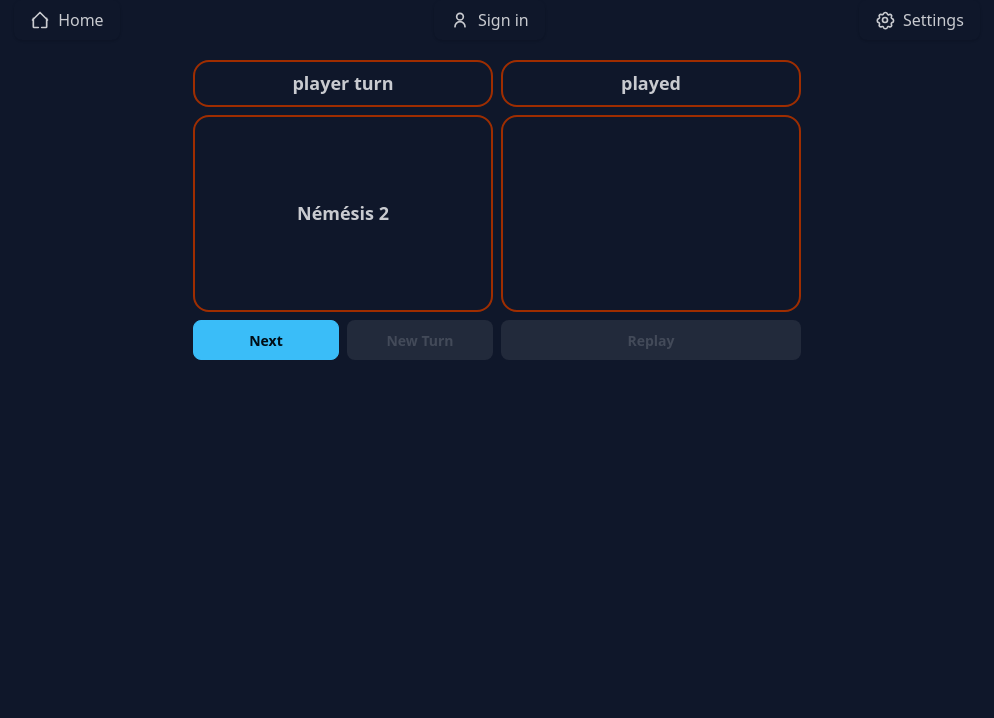
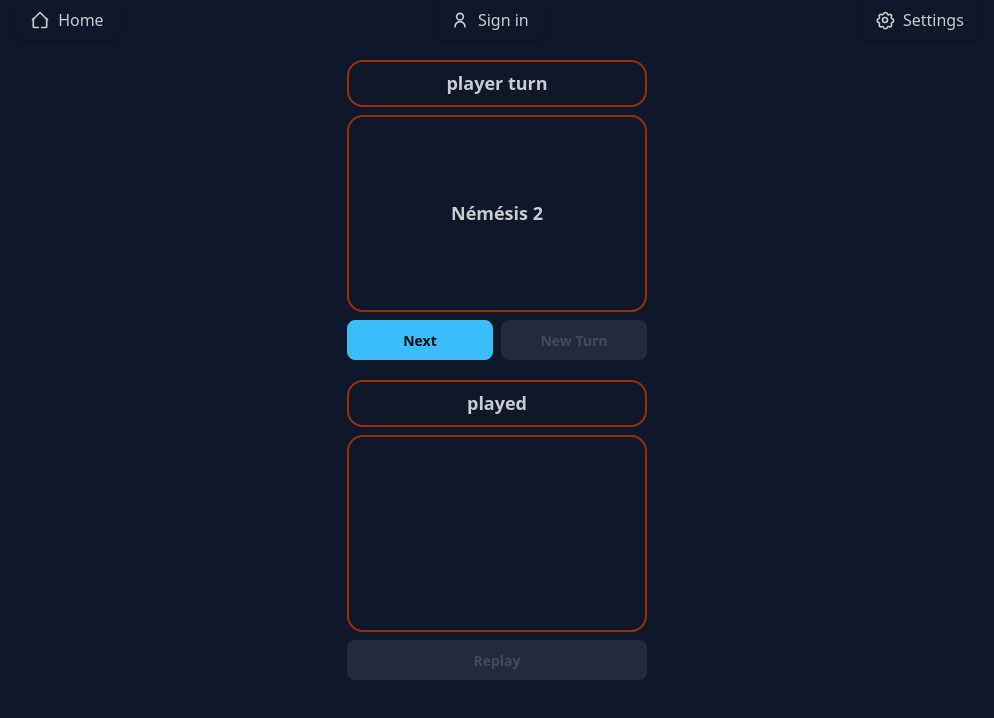
Before and after one commit to Messbah-s/kubenbois, an Angular app in the folder client/: page /ae-turn in a window 1280 px wide. Shown: the top 718 px of the page, without its empty margins (143-1137 px from the left). Built offline with nearby package versions, Linux system fonts and the light colour scheme.

Commit message:
Ae turn Order No Xaxos

```diff
--- a/client/src/app/components/aeon-end-turn-order/aeon-end-turn-order.html
+++ b/client/src/app/components/aeon-end-turn-order/aeon-end-turn-order.html
@@ -1,5 +1,5 @@
-<div class="flex gap-2 h-[300px] items-center justify-center mt-5">
-  <div class="flex flex-col h-full w-custom-input-form gap-2">
+<div class="flex flex-col gap-5 items-center justify-center mt-5">
+  <div class="flex flex-col h-[300px] w-custom-input-form gap-2">
     <p class="flex justify-center card-title w-full card border-2 border-orange-800 p-2">player turn</p>
     <p class="flex justify-center card-title h-full w-full card border-2 border-orange-800">{{ turnOrder()[0] }}</p>
     <div class="flex justify-between w-full gap-2">
@@ -8,7 +8,7 @@
     </div>
   </div>
 
-  <div class="flex flex-col h-full w-custom-input-form gap-2">
+  <div class="flex flex-col h-[300px] w-custom-input-form gap-2">
     <p class="flex justify-center card-title w-full card border-2 border-orange-800 p-2">played</p>
     @for (played of turnPlayed(); track played; let i = $index) {
       <p class="flex justify-center card-title h-full w-full card border-2 border-orange-800"
```
